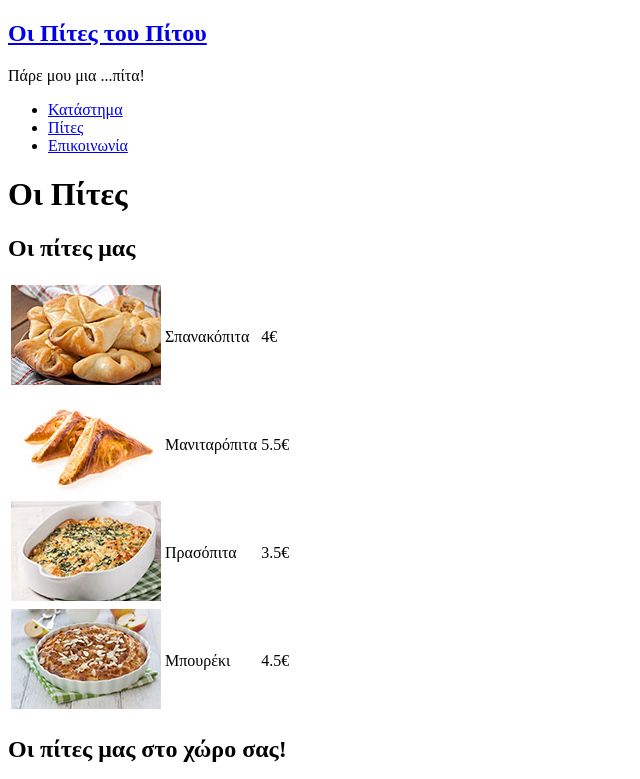
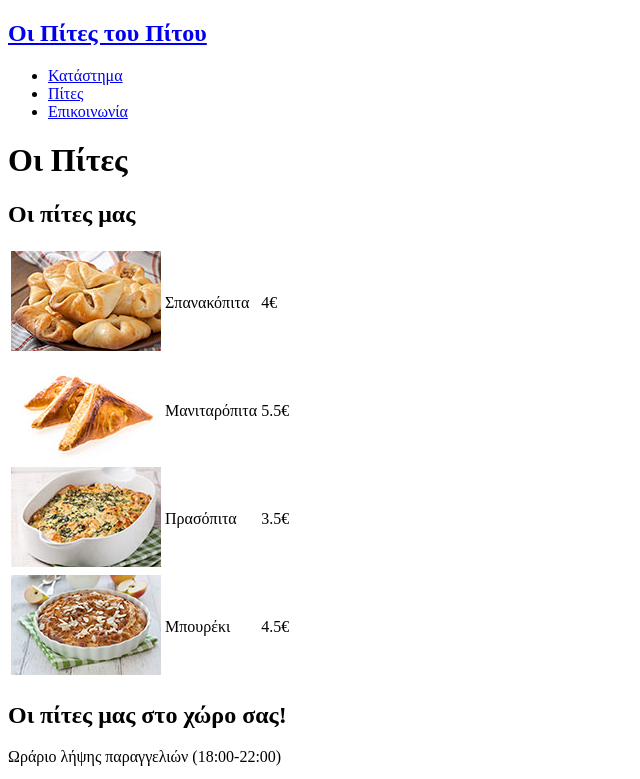
Before and after one commit to astrapogiannos/astrapogiannos.github.io, a plain HTML site: page pies.html in a window 1280 px wide. Shown: the top 779 px of the page, without its empty margins (0-640 px from the left). Drawn offline with Linux system fonts and the light colour scheme.

Commit message:
Update pies.html

```diff
--- a/pies.html
+++ b/pies.html
@@ -9,7 +9,6 @@
 <body>
   <header>
     <h2><a href="index.html">Οι Πίτες του Πίτου</a></h2>
-    <p>Πάρε μου μια ...πίτα!</p>
     <nav>
       <ul>
         <li><a href="store.html">Κατάστημα</a></li>
```
